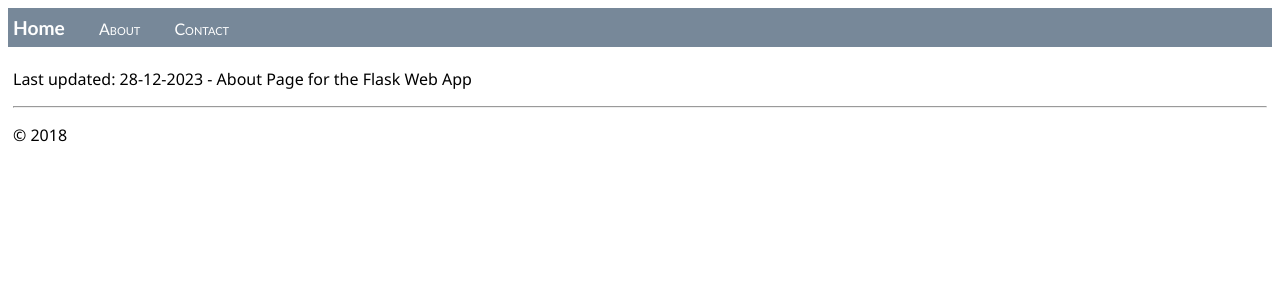
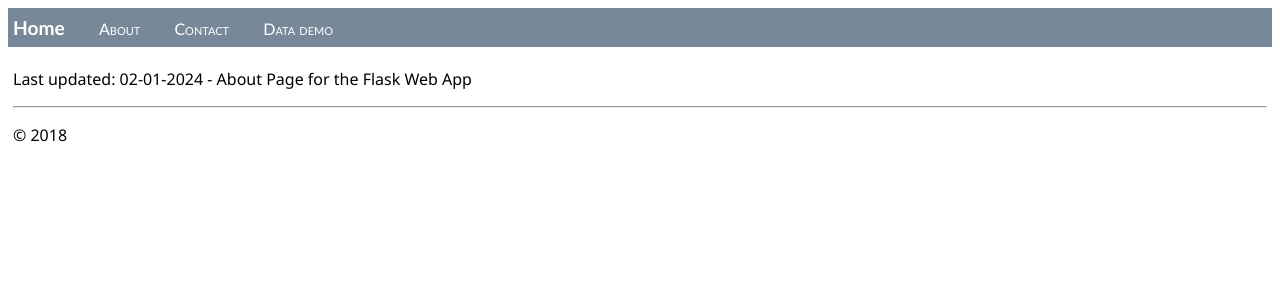
Before and after one commit to persteenolsen/flask-vercel-start-one, a Flask app: page /about/ in a window 1280 px wide. Shown: the top 300 px of the page. Run offline with Flask 3, Linux system fonts and the light colour scheme.

Commit message:
Added a link to JSON Demo

```diff
--- a/api/templates/about.html
+++ b/api/templates/about.html
@@ -3,5 +3,5 @@
 About Page
 {% endblock %}
 {% block content %}
-<p>Last updated: 28-12-2023 - About Page for the Flask Web App</p>
+<p>Last updated: 02-01-2024 - About Page for the Flask Web App</p>
 {% endblock %}
--- a/api/templates/layout.html
+++ b/api/templates/layout.html
@@ -11,6 +11,7 @@
             <a href="{{ url_for('home') }}" class="navbar-brand">Home</a>
             <a href="{{ url_for('about') }}" class="navbar-item">About</a>
             <a href="{{ url_for('contact') }}" class="navbar-item">Contact</a>
+            <a href="{{ url_for('static', filename='data.json') }}" target="_blank" class="navbar-item">Data demo</a>
         </div>
 
         <div class="body-content">
```
